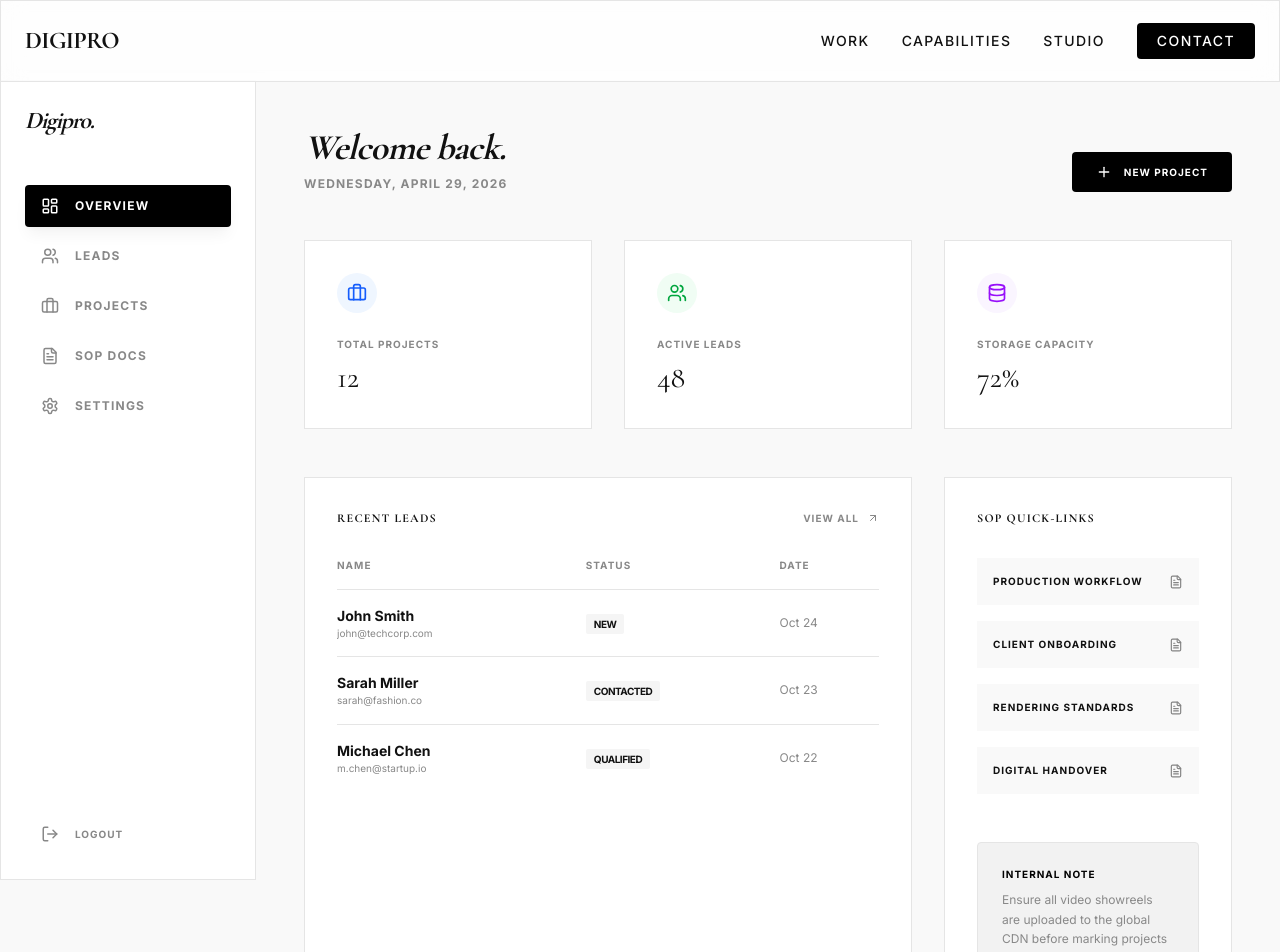
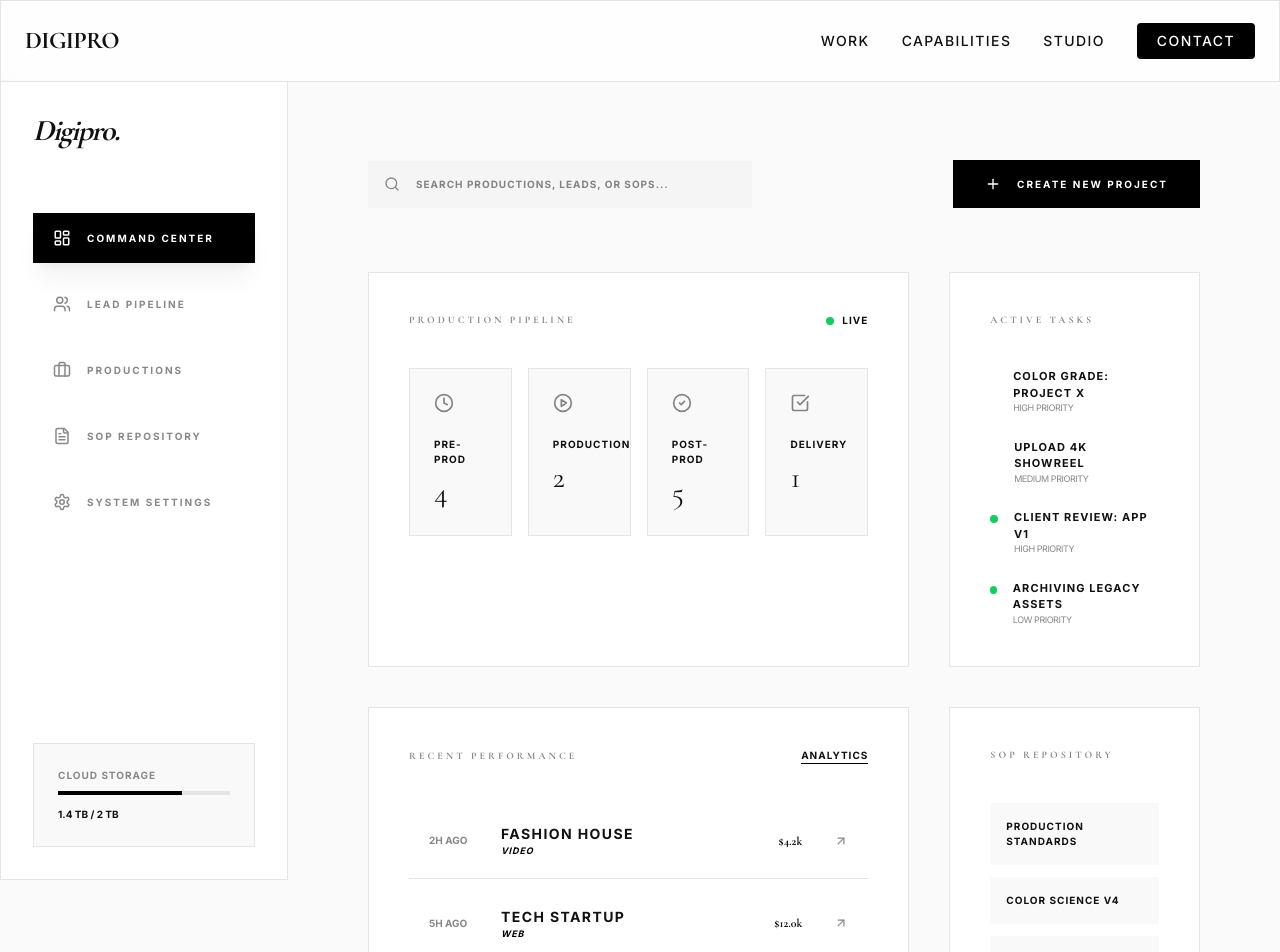
Before and after one commit to Ramelio-bot/DigitalProduction, a Next.js app: page /dashboard in a window 1280 px wide. Shown: the top 952 px of the page. Built offline with nearby package versions, Linux system fonts and the light colour scheme.

Commit message:
feat: overhaul Dashboard into Command Center and fix root entry logic

```diff
--- a/src/app/dashboard/page.tsx
+++ b/src/app/dashboard/page.tsx
@@ -1,172 +1,200 @@
 "use client";
 
 import { motion } from "framer-motion";
+import Link from "next/link";
 import {
   LayoutDashboard,
   Users,
+  Briefcase,
   FileText,
   Settings,
-  LogOut,
+  Search,
   Plus,
-  ArrowUpRight,
-  Database,
-  Briefcase
+  CheckCircle2,
+  Clock,
+  PlayCircle,
+  CheckSquare,
+  ArrowUpRight
 } from "lucide-react";
 
+const container = {
+  hidden: { opacity: 0 },
+  show: {
+    opacity: 1,
+    transition: {
+      staggerChildren: 0.1
+    }
+  }
+};
+
+const item = {
+  hidden: { opacity: 0, y: 20 },
+  show: { opacity: 1, y: 0 }
+};
+
 export default function Dashboard() {
-  const date = new Date().toLocaleDateString('en-US', {
-    weekday: 'long',
-    year: 'numeric',
-    month: 'long',
-    day: 'numeric'
-  });
+  return (
+    <div className="flex min-h-screen bg-background font-sans cursor-none">
+      {/* Sidebar Navigation */}
+      <aside className="w-72 bg-white hairline-border border-y-0 border-l-0 flex flex-col p-8 fixed h-full z-20">
+        <div className="font-serif text-3xl font-bold tracking-tighter mb-16 italic">Digipro.</div>
 
-  const stats = [
-    { label: "Total Projects", value: "12", icon: Briefcase, color: "bg-blue-50 text-blue-600" },
-    { label: "Active Leads", value: "48", icon: Users, color: "bg-green-50 text-green-600" },
-    { label: "Storage Capacity", value: "72%", icon: Database, color: "bg-purple-50 text-purple-600" },
-  ];
-
-  const leads = [
-    { name: "John Smith", email: "john@techcorp.com", status: "New", date: "Oct 24" },
-    { name: "Sarah Miller", email: "sarah@fashion.co", status: "Contacted", date: "Oct 23" },
-    { name: "Michael Chen", email: "m.chen@startup.io", status: "Qualified", date: "Oct 22" },
-  ];
-
-  return (
-    <div className="flex min-h-screen bg-[#F9F9F9] font-sans">
-      {/* Sidebar Navigation */}
-      <aside className="w-64 bg-white hairline-border border-y-0 border-l-0 flex flex-col p-6 fixed h-full z-20">
-        <div className="font-serif text-2xl font-bold tracking-tighter mb-12 italic">Digipro.</div>
-
-        <nav className="flex-grow space-y-2">
+        <nav className="flex-grow space-y-4">
           {[
-            { name: "Overview", icon: LayoutDashboard, active: true },
-            { name: "Leads", icon: Users },
-            { name: "Projects", icon: Briefcase },
-            { name: "SOP Docs", icon: FileText },
-            { name: "Settings", icon: Settings },
-          ].map((item) => (
-            <a
-              key={item.name}
-              href="#"
-              className={`flex items-center space-x-4 px-4 py-3 rounded-sm transition-all ${
-                item.active
-                  ? "bg-accent text-white shadow-lg shadow-black/5"
-                  : "text-muted hover:bg-[#F5F5F5] hover:text-foreground"
+            { name: "Command Center", icon: LayoutDashboard, href: "/dashboard", active: true },
+            { name: "Lead Pipeline", icon: Users, href: "/dashboard/leads" },
+            { name: "Productions", icon: Briefcase, href: "/dashboard/projects" },
+            { name: "SOP Repository", icon: FileText, href: "/dashboard/sop" },
+            { name: "System Settings", icon: Settings, href: "/dashboard/settings" },
+          ].map((navItem) => (
+            <Link
+              key={navItem.name}
+              href={navItem.href}
+              className={`flex items-center space-x-4 px-5 py-4 transition-all interactable ${
+                navItem.active
+                  ? "bg-accent text-white shadow-xl shadow-black/5"
+                  : "text-muted hover:bg-[#F9F9F9] hover:text-foreground"
               }`}
             >
-              <item.icon size={18} />
-              <span className="text-xs font-bold uppercase tracking-widest">{item.name}</span>
-            </a>
+              <navItem.icon size={18} />
+              <span className="text-[10px] uppercase tracking-[0.2em] font-bold">{navItem.name}</span>
+            </Link>
           ))}
         </nav>
 
-        <button className="flex items-center space-x-4 px-4 py-3 text-muted hover:text-red-500 transition-colors mt-auto">
-          <LogOut size={18} />
-          <span className="text-[10px] uppercase tracking-widest font-bold">Logout</span>
-        </button>
+        <div className="mt-auto p-6 bg-[#F9F9F9] hairline-border">
+          <p className="text-[10px] uppercase tracking-widest font-bold text-muted mb-2">Cloud Storage</p>
+          <div className="h-1 w-full bg-border mb-3">
+            <div className="h-full bg-accent w-[72%]" />
+          </div>
+          <p className="text-[10px] font-bold">1.4 TB / 2 TB</p>
+        </div>
       </aside>
 
       {/* Main Content Area */}
-      <main className="flex-grow ml-64 p-12">
-        <header className="flex justify-between items-end mb-12">
-          <div>
-            <h1 className="text-4xl font-serif italic mb-2">Welcome back.</h1>
-            <p className="text-xs uppercase tracking-widest font-bold text-muted">{date}</p>
+      <main className="flex-grow ml-72 p-12 lg:p-20">
+        {/* Top Bar */}
+        <header className="flex justify-between items-center mb-16">
+          <div className="relative w-96 group">
+            <Search className="absolute left-4 top-1/2 -translate-y-1/2 text-muted group-focus-within:text-accent transition-colors" size={16} />
+            <input
+              type="text"
+              placeholder="Search productions, leads, or SOPs..."
+              className="w-full bg-[#F5F5F5] py-4 pl-12 pr-4 text-[10px] uppercase tracking-widest font-bold outline-none focus:ring-1 focus:ring-accent transition-all"
+            />
           </div>
-          <button className="flex items-center space-x-3 px-6 py-3 bg-accent text-white rounded-sm hover:shadow-xl transition-all">
+          <button className="flex items-center space-x-4 px-8 py-4 bg-accent text-white interactable hover:shadow-2xl transition-all">
             <Plus size={16} />
-            <span className="text-[10px] uppercase tracking-widest font-bold">New Project</span>
+            <span className="text-[10px] uppercase tracking-[0.2em] font-bold">Create New Project</span>
           </button>
         </header>
 
-        {/* Stats Grid */}
-        <div className="grid grid-cols-1 md:grid-cols-3 gap-8 mb-12">
-          {stats.map((stat, i) => (
-            <motion.div
-              key={stat.label}
-              initial={{ opacity: 0, y: 20 }}
-              animate={{ opacity: 1, y: 0 }}
-              transition={{ delay: i * 0.1 }}
-              className="p-8 bg-white hairline-border flex flex-col"
-            >
-              <div className={`w-10 h-10 rounded-full ${stat.color} flex items-center justify-center mb-6`}>
-                <stat.icon size={20} />
+        <motion.div
+          variants={container}
+          initial="hidden"
+          animate="show"
+          className="grid grid-cols-1 lg:grid-cols-3 gap-10"
+        >
+          {/* Production Pipeline */}
+          <motion.div variants={item} className="lg:col-span-2 bg-white hairline-border p-10">
+            <div className="flex justify-between items-center mb-10">
+              <h3 className="text-[10px] uppercase tracking-[0.3em] font-bold text-muted">Production Pipeline</h3>
+              <div className="flex space-x-4">
+                <span className="flex items-center text-[10px] uppercase tracking-widest font-bold"><span className="w-2 h-2 rounded-full bg-green-500 mr-2 animate-pulse" /> Live</span>
               </div>
-              <span className="text-[10px] uppercase tracking-widest font-bold text-muted mb-2">{stat.label}</span>
-              <span className="text-3xl font-serif">{stat.value}</span>
-            </motion.div>
-          ))}
-        </div>
-
-        {/* Content Grid */}
-        <div className="grid grid-cols-1 lg:grid-cols-3 gap-8">
-          {/* Recent Leads Table */}
-          <div className="lg:col-span-2 bg-white hairline-border p-8">
-            <div className="flex justify-between items-center mb-8">
-              <h3 className="text-xs uppercase tracking-widest font-bold">Recent Leads</h3>
-              <a href="#" className="text-[10px] uppercase tracking-widest font-bold text-muted hover:text-accent flex items-center">
-                View All <ArrowUpRight size={12} className="ml-2" />
-              </a>
             </div>
-            <div className="overflow-x-auto">
-              <table className="w-full text-left">
-                <thead>
-                  <tr className="border-b border-border text-[10px] uppercase tracking-widest font-bold text-muted">
-                    <th className="pb-4">Name</th>
-                    <th className="pb-4">Status</th>
-                    <th className="pb-4">Date</th>
-                  </tr>
-                </thead>
-                <tbody className="text-sm">
-                  {leads.map((lead) => (
-                    <tr key={lead.email} className="border-b border-border last:border-0 hover:bg-[#FAFAFA] transition-colors group">
-                      <td className="py-4">
-                        <div className="font-bold">{lead.name}</div>
-                        <div className="text-[10px] text-muted">{lead.email}</div>
-                      </td>
-                      <td className="py-4">
-                        <span className="px-2 py-1 bg-[#F5F5F5] rounded-[2px] text-[10px] font-bold uppercase tracking-tighter">
-                          {lead.status}
-                        </span>
-                      </td>
-                      <td className="py-4 text-muted text-xs">{lead.date}</td>
-                    </tr>
-                  ))}
-                </tbody>
-              </table>
-            </div>
-          </div>
-
-          {/* SOP Quick Links */}
-          <div className="bg-white hairline-border p-8">
-            <h3 className="text-xs uppercase tracking-widest font-bold mb-8">SOP Quick-Links</h3>
-            <div className="space-y-4">
+            <div className="grid grid-cols-4 gap-4">
               {[
-                "Production Workflow",
-                "Client Onboarding",
-                "Rendering Standards",
-                "Digital Handover",
-              ].map((link) => (
-                <a
-                  key={link}
-                  href="#"
-                  className="flex items-center justify-between p-4 bg-[#F9F9F9] hover:bg-accent hover:text-white transition-all group"
-                >
-                  <span className="text-[10px] uppercase tracking-widest font-bold">{link}</span>
-                  <FileText size={14} className="opacity-50 group-hover:opacity-100" />
-                </a>
+                { label: "Pre-Prod", count: 4, icon: Clock },
+                { label: "Production", count: 2, icon: PlayCircle },
+                { label: "Post-Prod", count: 5, icon: CheckCircle2 },
+                { label: "Delivery", count: 1, icon: CheckSquare },
+              ].map((stage) => (
+                <div key={stage.label} className="p-6 bg-[#F9F9F9] hairline-border group hover:bg-accent hover:text-white transition-all cursor-default">
+                  <stage.icon size={20} className="mb-6 opacity-50 group-hover:opacity-100" />
+                  <p className="text-[10px] uppercase tracking-widest font-bold mb-2">{stage.label}</p>
+                  <p className="text-3xl font-serif">{stage.count}</p>
+                </div>
               ))}
             </div>
-            <div className="mt-12 p-6 bg-accent/5 rounded-sm hairline-border border-accent/10">
-              <p className="text-[10px] uppercase tracking-widest font-bold text-accent mb-2">Internal Note</p>
-              <p className="text-xs leading-relaxed text-muted">
-                Ensure all video showreels are uploaded to the global CDN before marking projects as complete.
-              </p>
+          </motion.div>
+
+          {/* Current Tasks */}
+          <motion.div variants={item} className="bg-white hairline-border p-10">
+            <h3 className="text-[10px] uppercase tracking-[0.3em] font-bold text-muted mb-10">Active Tasks</h3>
+            <div className="space-y-6">
+              {[
+                { task: "Color Grade: Project X", priority: "High", status: "yellow" },
+                { task: "Upload 4K Showreel", priority: "Medium", status: "blue" },
+                { task: "Client Review: App V1", priority: "High", status: "green" },
+                { task: "Archiving Legacy Assets", priority: "Low", status: "green" },
+              ].map((t) => (
+                <div key={t.task} className="flex items-start justify-between group">
+                  <div className="flex items-start space-x-4">
+                    <div className={`mt-1.5 w-2 h-2 rounded-full bg-${t.status === 'yellow' ? 'yellow' : t.status === 'blue' ? 'blue' : 'green'}-500 animate-pulse`} />
+                    <div>
+                      <p className="text-[11px] font-bold uppercase tracking-widest">{t.task}</p>
+                      <p className="text-[9px] uppercase tracking-tighter text-muted">{t.priority} Priority</p>
+                    </div>
+                  </div>
+                </div>
+              ))}
             </div>
-          </div>
-        </div>
+          </motion.div>
+
+          {/* Lead Performance */}
+          <motion.div variants={item} className="lg:col-span-2 bg-white hairline-border p-10">
+             <div className="flex justify-between items-center mb-10">
+              <h3 className="text-[10px] uppercase tracking-[0.3em] font-bold text-muted">Recent Performance</h3>
+              <a href="#" className="text-[10px] uppercase tracking-widest font-bold border-b border-accent">Analytics</a>
+            </div>
+            <div className="space-y-2">
+              {[
+                { name: "Fashion House", type: "Video", date: "2h ago", value: "$4.2k" },
+                { name: "Tech Startup", type: "Web", date: "5h ago", value: "$12.0k" },
+                { name: "Luxury Estate", type: "Photo", date: "1d ago", value: "$1.5k" },
+              ].map((lead) => (
+                <div key={lead.name} className="flex items-center justify-between p-5 hover:bg-[#F9F9F9] transition-colors border-b border-border last:border-0 group">
+                  <div className="flex items-center space-x-6">
+                    <span className="text-[10px] font-bold text-muted uppercase w-12">{lead.date}</span>
+                    <div>
+                      <p className="text-sm font-bold uppercase tracking-widest">{lead.name}</p>
+                      <p className="text-[9px] uppercase tracking-widest text-accent font-bold italic">{lead.type}</p>
+                    </div>
+                  </div>
+                  <div className="flex items-center space-x-8">
+                    <span className="text-xs font-serif font-bold">{lead.value}</span>
+                    <ArrowUpRight size={14} className="text-muted group-hover:text-accent transition-colors" />
+                  </div>
+                </div>
+              ))}
+            </div>
+          </motion.div>
+
+          {/* SOP Repository */}
+          <motion.div variants={item} className="bg-white hairline-border p-10 flex flex-col">
+            <h3 className="text-[10px] uppercase tracking-[0.3em] font-bold text-muted mb-10">SOP Repository</h3>
+            <div className="space-y-3 flex-grow">
+              {[
+                "Production Standards",
+                "Color Science V4",
+                "Digital Handover Guide",
+                "Cloud Architecture",
+              ].map((sop) => (
+                <Link
+                  key={sop}
+                  href={`/dashboard/sop/${sop.toLowerCase().replace(/ /g, '-')}`}
+                  className="block p-4 bg-[#F9F9F9] hover:bg-accent hover:text-white transition-all text-[10px] uppercase tracking-widest font-bold interactable"
+                >
+                  {sop}
+                </Link>
+              ))}
+            </div>
+            <p className="mt-10 text-[9px] uppercase tracking-tighter text-muted leading-relaxed italic">
+              "Systematic technical execution is the backbone of cinematic storytelling."
+            </p>
+          </motion.div>
+        </motion.div>
       </main>
     </div>
   );
```
Also changed, not shown: src/app/page.tsx (+22 -30 lines).
